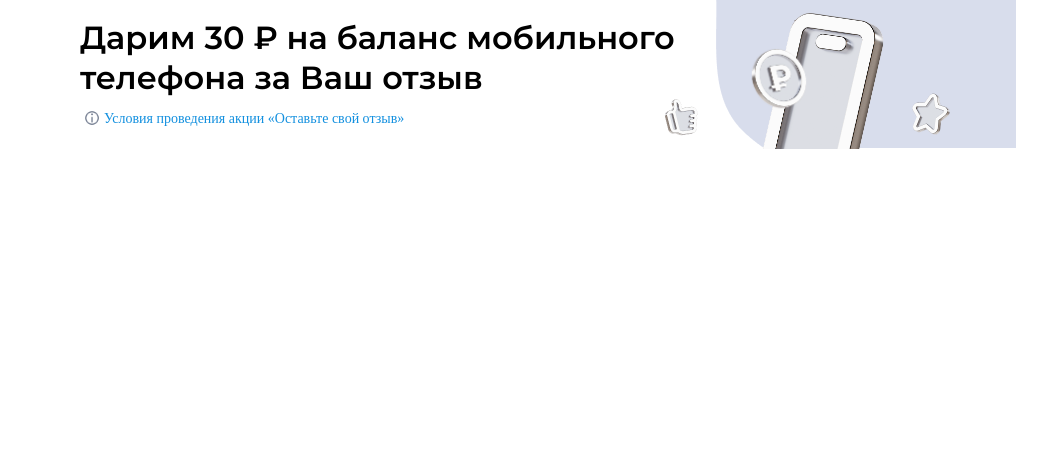
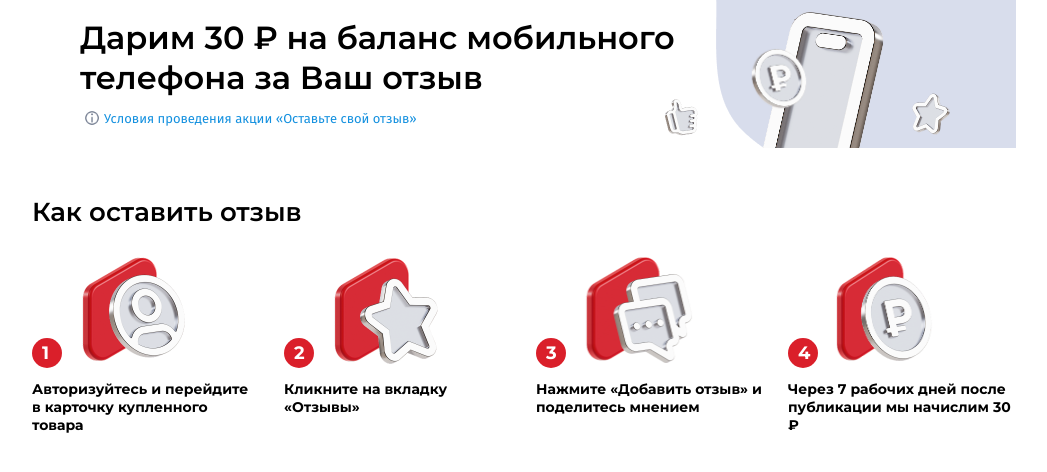
Before and after one commit to ulyanina/komus, a website: page src/index.html in a window 1280 px wide. Shown: the whole page, without its empty margins (116-1163 px from the left). Drawn offline with Linux system fonts and the light colour scheme; a web font is replaced by a local one.

Commit message:
Introduction section finished but left numbers to correct

```diff
--- a/src/index.html
+++ b/src/index.html
@@ -39,6 +39,56 @@
             </div>
           </div>
         </section>
+        <section class="introduction">
+          <h2>Как оставить отзыв</h2>
+          <div class="introduction__row">
+            <div class="introduction__item">
+              <div class="introduction__icons">
+                <div class="introduction__number">1</div>
+                <div class="introduction__icon">
+                  <img src="icons/instructions/1.png" alt="icon" />
+                </div>
+              </div>
+              <div class="introduction__desc">
+                Авторизуйтесь и перейдите в карточку купленного товара
+              </div>
+            </div>
+            <div class="introduction__item">
+              <div class="introduction__icons">
+                <div class="introduction__number">2</div>
+                <div class="introduction__icon">
+                  <img src="icons/instructions/2.png" alt="icon" />
+                </div>
+              </div>
+              <div class="introduction__desc">Кликните на вкладку «Отзывы»</div>
+            </div>
+            <div class="introduction__item">
+              <div class="introduction__icons">
+                <div class="introduction__number">3</div>
+                <div class="introduction__icon">
+                  <img src="icons/instructions/3.png" alt="icon" />
+                </div>
+              </div>
+              <div class="introduction__desc">
+                Нажмите «Добавить отзыв» и поделитесь мнением
+              </div>
+            </div>
+            <div class="introduction__item">
+              <div class="introduction__icons">
+                <div class="introduction__number">4</div>
+                <div class="introduction__icon">
+                  <img src="icons/instructions/4.png" alt="icon" />
+                </div>
+              </div>
+              <div class="introduction__desc">
+                Через 7 рабочих дней после публикации мы начислим 30 ₽
+              </div>
+            </div>
+          </div>
+        </section>
+        <section class="action"></section>
+        <section class="why"></section>
+        <section class="questions"></section>
       </div>
     </div>
 
--- /dev/null
+++ b/src/scss/blocks/_introduction.scss
@@ -0,0 +1,58 @@
+.introduction {
+   font-family: Montserrat;
+   & h2 {
+      font-weight: 600;
+      font-size: 26px;
+      line-height: 32px;
+   }
+   &__row {
+      display: flex;
+      gap: 24px;
+      padding-top: 24px;
+   }
+
+   &__item {
+      width: 228px;
+   }
+
+   &__icons {
+      display: flex;
+      align-items: flex-end;
+      margin-bottom: 12px;
+   }
+
+   &__number {
+      position: relative;
+      bottom: 6px;
+      left: 10px;
+      font-size: 18px;
+      font-weight: 700;
+      min-width: 30px;
+      color: #ffffff;
+      &::before {
+         content: '';
+         width: 30px;
+         height: 30px;
+         border-radius: 50%;
+         background-color: #da1f2a;
+         display: inline-block;
+         position: absolute;
+         bottom: -6px;
+         left: -10px;
+         z-index: -1;
+      }
+   }
+
+   &__icon {
+      & img {
+         width: 133px;
+         height: 116px;
+      }
+   }
+
+   &__desc {
+      font-weight: 700;
+      font-size: 14px;
+      line-height: 18px;
+   }
+}
--- a/src/scss/blocks/_promo.scss
+++ b/src/scss/blocks/_promo.scss
@@ -2,6 +2,7 @@
    padding-top: 18px;
    height: 148px;
    position: relative;
+   margin-bottom: 48px;
    &__info {
       position: absolute;
       left: 48px;
@@ -31,7 +32,7 @@
       & img {
          width: 185px;
          position: absolute;
-         top: 6px;
+         top: 5px;
          right: 97px;
       }
    }
@@ -70,7 +71,10 @@
       margin: 3px;
    }
    &__info {
+      font-family: 'FiraSans';
       align-self: center;
+      font-weight: 400;
+      font-size: 13px;
       line-height: 15px;
       color: #1390df;
    }
--- a/src/scss/style.scss
+++ b/src/scss/style.scss
@@ -1,5 +1,5 @@
-@import "libs/null";
-@import "libs/fonts";
+@import 'libs/null';
+@import 'libs/fonts';
 // @import "libs/animate";
 
 body {
@@ -10,12 +10,13 @@ body {
    overflow: hidden;
 }
 .container {
-   max-width: 984px;
+   max-width: 1014px;
    margin: auto;
-   // padding: 0 15px;
+   padding: 0 15px;
 }
 // @import "base/animations";
 // @import "base/variables";
-@import "blocks/promo";
+@import 'blocks/promo';
+@import 'blocks/introduction';
 // @import "blocks/footer";
 // @import "base/media";
```
Also changed, not shown: src/css/style.min.css.
